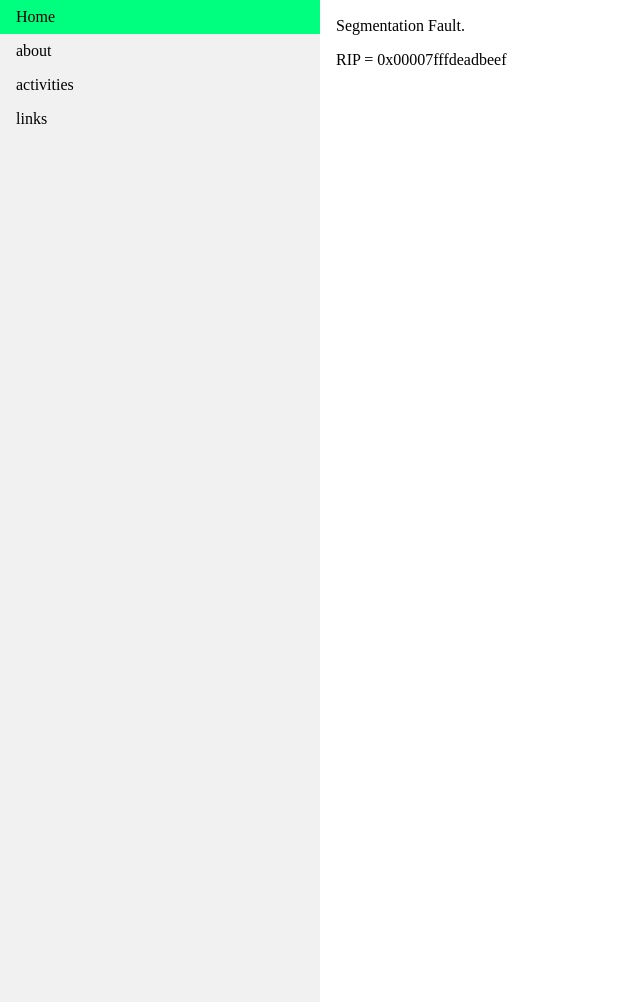
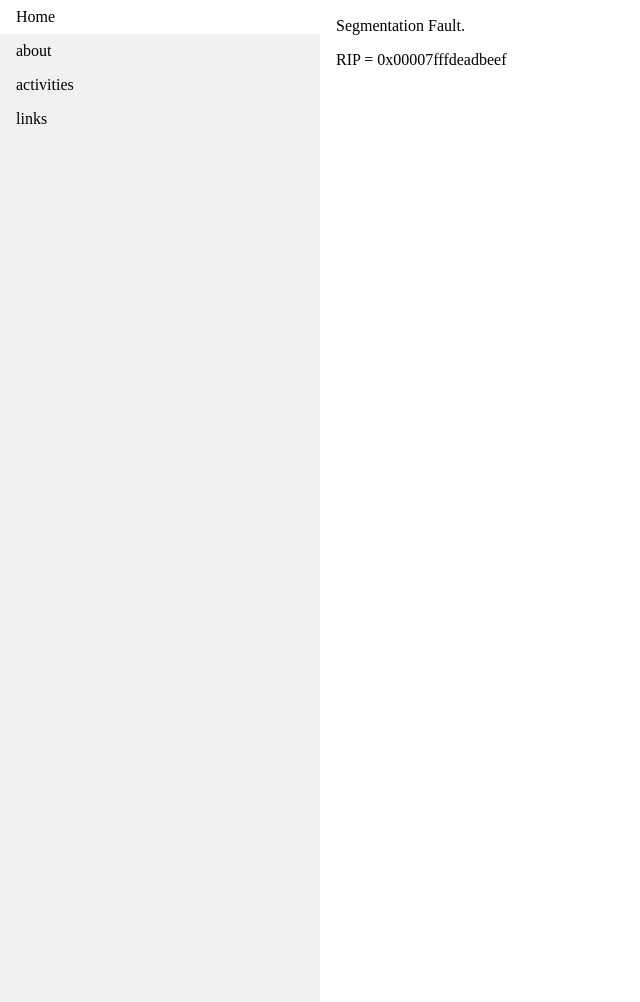
Before and after one commit to ytn86/ytn86.github.io, a Jekyll site: the page built from index.md, in a window 1280 px wide and 1002 px high. Shown: the whole window, without its empty margins (0-640 px from the left). Built offline with Jekyll 4.4.1, drawn with Linux system fonts in a browser that asks for light colours.

Commit message:
[MODIFY] hover color

```diff
--- a/assets/nav.css
+++ b/assets/nav.css
@@ -28,6 +28,6 @@ ul.navbar li a.active {
 }
 
 ul.navbar li a:hover:not(.active) {
-	background-color: #00ff7f;
+	background-color: #ffffff;
 	color: while;
 }
```
